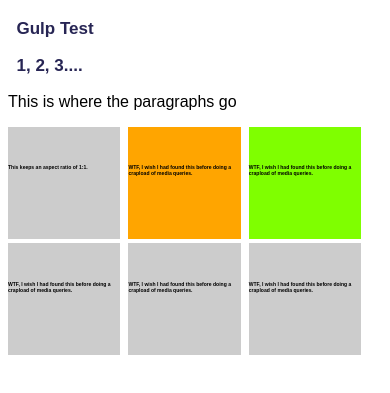
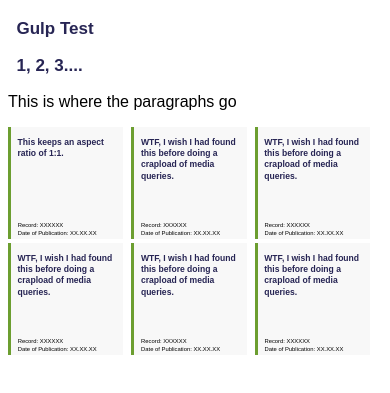
Before and after one commit to JonnyPS/ks-redesign, a website: page app/index.html in a window 390 px wide. Shown: the part 61-454 px from the top of the page. Drawn offline with Linux system fonts and the light colour scheme.

Commit message:
added content to boxes, added example media queries and kept box ratio

```diff
--- a/app/index.html
+++ b/app/index.html
@@ -55,32 +55,44 @@
 		<div class="box-wrapper">
 			<div class='box'>
 				<div class='content'>
-					<p>This keeps an aspect ratio of 1:1.</p>
+					<h3>This keeps an aspect ratio of 1:1.</h3>
+					<p id="record">Record: XXXXXX</p>
+					<p id="pubDate">Date of Publication: XX.XX.XX</p>
 				</div>
 			</div>
 			<div class='box'>
 				<div class='content'>
-					<p> WTF, I wish I had found this before doing a crapload of media queries.</p>
+					<h3> WTF, I wish I had found this before doing a crapload of media queries.</h3>
+					<p id="record">Record: XXXXXX</p>
+					<p id="pubDate">Date of Publication: XX.XX.XX</p>
 				</div>
 			</div>
 			<div class='box'>
 				<div class='content'>
-					<p> WTF, I wish I had found this before doing a crapload of media queries.</p>
+					<h3> WTF, I wish I had found this before doing a crapload of media queries.</h3>
+					<p id="record">Record: XXXXXX</p>
+					<p id="pubDate">Date of Publication: XX.XX.XX</p>
 				</div>
 			</div>
 			<div class='box'>
 				<div class='content'>
-					<p> WTF, I wish I had found this before doing a crapload of media queries.</p>
+					<h3> WTF, I wish I had found this before doing a crapload of media queries.</h3>
+					<p id="record">Record: XXXXXX</p>
+					<p id="pubDate">Date of Publication: XX.XX.XX</p>
 				</div>
 			</div>
 			<div class='box'>
 				<div class='content'>
-					<p> WTF, I wish I had found this before doing a crapload of media queries.</p>
+					<h3> WTF, I wish I had found this before doing a crapload of media queries.</h3>
+					<p id="record">Record: XXXXXX</p>
+					<p id="pubDate">Date of Publication: XX.XX.XX</p>
 				</div>
 			</div>
 			<div class='box'>
 				<div class='content'>
-					<p> WTF, I wish I had found this before doing a crapload of media queries.</p>
+					<h3> WTF, I wish I had found this before doing a crapload of media queries.</h3>
+					<p id="record">Record: XXXXXX</p>
+					<p id="pubDate">Date of Publication: XX.XX.XX</p>
 				</div>
 			</div>
 		</div>
--- a/app/styles/main.css
+++ b/app/styles/main.css
@@ -76,6 +76,11 @@
 	bottom: 13px;
 }*/*/*/*/*/*/*/
 
+/*h3 {
+	padding:0;
+	margin:0;
+}*/
+
 .box-wrapper {
   width: 75%;
   float:left;
@@ -85,36 +90,73 @@
 .box {
 	position: relative;
 	width: 30%;		/* desired width */
-  background:#ccc;
+  background:#f8f8f8;
   margin-right:1%;
   /*margin: 8px auto 0px;*/
   display:inline-block;
   /*margin-right:8px;*/
-  /*border: 2px black dashed;*/
+	border-left: 3px solid #6c9e30;
 }
-.box:nth-of-type(2) {background:orange}
-.box:nth-of-type(3) {background:chartreuse}
-.box:before{
+
+/*.box:nth-of-type(2) {background:orange}*/
+/*.box:nth-of-type(3) {background:chartreuse}*/
+.box:before {
 	content: "";
 	display: block;
 	padding-top: 100%; 	/* initial ratio of 1:1*/
 }
 
-.content {
+.content h3 {
 	position:  absolute;
   font-family: Arial, sans-serif;
   font-weight: 800;
   /*padding: 20px 30px;*/
-  font-size: 1.3vw;
-	top: 29%;
-	left: 0;
-	bottom: 0;
-	right: 0;
+  font-size: 2.2vw;
+  line-height: 2.9vw;
+  top: 1%;
+  left: 2%;
+  bottom: 0;
+  right: 2%;
 }
 
-/* Small devices (tablets, 768px and up) */
+.content p {
+	position:  absolute;
+  font-family: Arial, sans-serif;
+  font-weight: 500;
+  /*padding: 20px 30px;*/
+  font-size: 1.5vw;
+  /*top: 100%;*/
+  left: 6%;
+  bottom: 0;
+  right: 2%;
+  padding:0;
+  margin-bottom: 3%;
+}
+
+#record {
+	bottom:7%;
+}
+
+#pubDate {
+	/*bottom:2%;*/
+}
+
+
+
+
+
+/* for desktops */
 @media (min-width: 992px) {
 	.box {
 		width:15%;
 	}
+
+	.content h3 {
+	  font-size: 1.1vw;
+	  line-height: 1.45vw;
+	}
+
+	.content p {
+	  font-size: 0.75vw;
+	}
 }
```
